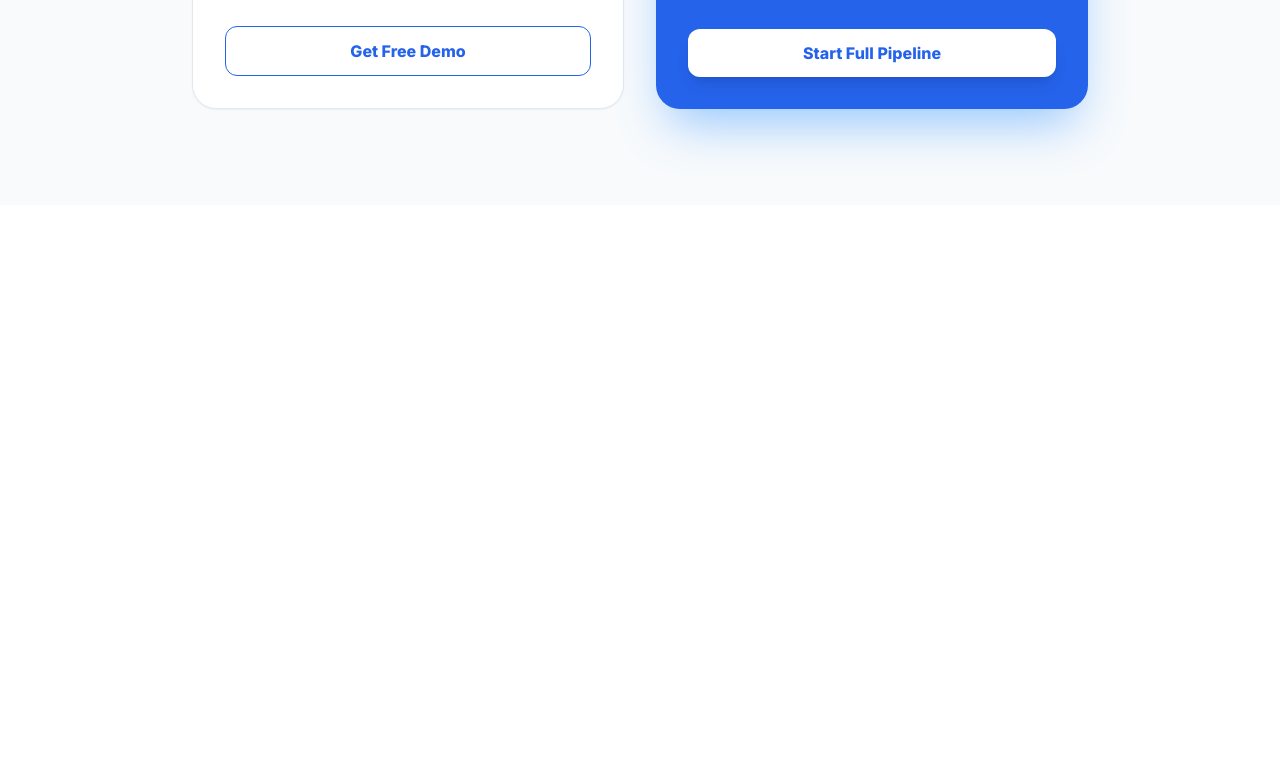
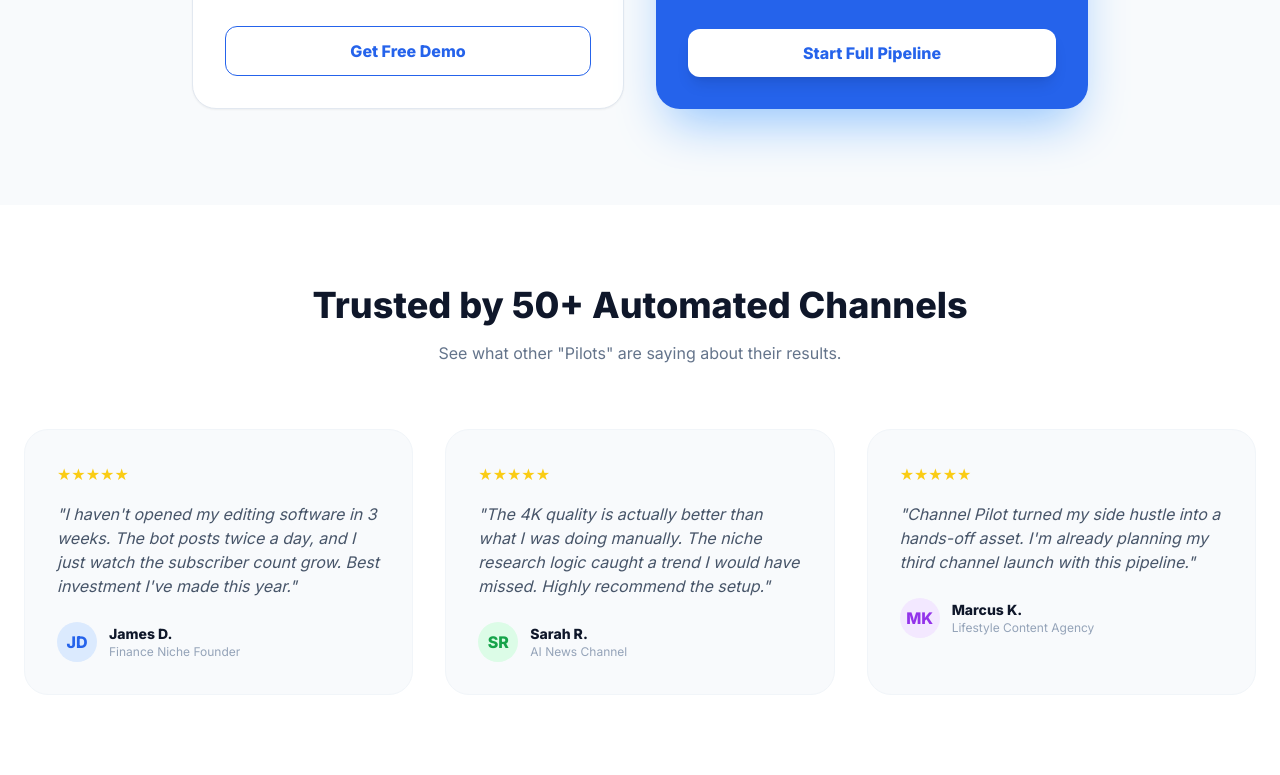
Before and after one commit to DIttoSensei/channel_pilot, a plain HTML site: page index.html in a window 1280 px wide. Shown: the part 1142-1917 px from the top of the page. Before the commit the page ends 1347 px from the top, so only its background shows below. Drawn offline with nearby package versions, Linux system fonts and the light colour scheme.

Commit message:
review section added

```diff
--- a/index.html
+++ b/index.html
@@ -36,10 +36,7 @@
                 <div class="w-8 h-8 bg-blue-600 rounded-lg flex items-center justify-center text-white font-bold">C</div>
                 <span class="text-xl font-extrabold tracking-tight text-slate-900">ChannelPilot</span>
             </div>
-            <div class="hidden md:flex gap-8 text-sm font-medium text-slate-600">
-                <a href="#how-it-works" class="hover:text-blue-600 transition">Process</a>
-                <a href="#pricing" class="hover:text-blue-600 transition">Pricing</a>
-            </div>
+
             <button onclick="openModal()" class="bg-blue-600 text-white px-5 py-2 rounded-full text-sm font-semibold hover:bg-blue-700 transition shadow-lg shadow-blue-200">
                 Get Started
             </button>
@@ -128,6 +125,59 @@
         </div>
     </div>
 
+    <section id="reviews" class="py-20 bg-white px-6">
+    <div class="max-w-7xl mx-auto">
+        <div class="text-center mb-16">
+            <h2 class="text-4xl font-bold mb-4">Trusted by 50+ Automated Channels</h2>
+            <p class="text-slate-500">See what other "Pilots" are saying about their results.</p>
+        </div>
+
+        <div class="grid md:grid-cols-3 gap-8">
+            <div class="p-8 rounded-3xl bg-slate-50 border border-slate-100 hover:shadow-lg transition">
+                <div class="flex text-yellow-400 mb-4">
+                    ★★★★★
+                </div>
+                <p class="text-slate-600 italic mb-6">"I haven't opened my editing software in 3 weeks. The bot posts twice a day, and I just watch the subscriber count grow. Best investment I've made this year."</p>
+                <div class="flex items-center gap-3">
+                    <div class="w-10 h-10 bg-blue-100 rounded-full flex items-center justify-center text-blue-600 font-bold">JD</div>
+                    <div>
+                        <h4 class="font-bold text-sm">James D.</h4>
+                        <p class="text-xs text-slate-400 text-nowrap">Finance Niche Founder</p>
+                    </div>
+                </div>
+            </div>
+
+            <div class="p-8 rounded-3xl bg-slate-50 border border-slate-100 hover:shadow-lg transition">
+                <div class="flex text-yellow-400 mb-4">
+                    ★★★★★
+                </div>
+                <p class="text-slate-600 italic mb-6">"The 4K quality is actually better than what I was doing manually. The niche research logic caught a trend I would have missed. Highly recommend the setup."</p>
+                <div class="flex items-center gap-3">
+                    <div class="w-10 h-10 bg-green-100 rounded-full flex items-center justify-center text-green-600 font-bold">SR</div>
+                    <div>
+                        <h4 class="font-bold text-sm">Sarah R.</h4>
+                        <p class="text-xs text-slate-400 text-nowrap">AI News Channel</p>
+                    </div>
+                </div>
+            </div>
+
+            <div class="p-8 rounded-3xl bg-slate-50 border border-slate-100 hover:shadow-lg transition">
+                <div class="flex text-yellow-400 mb-4">
+                    ★★★★★
+                </div>
+                <p class="text-slate-600 italic mb-6">"Channel Pilot turned my side hustle into a hands-off asset. I'm already planning my third channel launch with this pipeline."</p>
+                <div class="flex items-center gap-3">
+                    <div class="w-10 h-10 bg-purple-100 rounded-full flex items-center justify-center text-purple-600 font-bold">MK</div>
+                    <div>
+                        <h4 class="font-bold text-sm">Marcus K.</h4>
+                        <p class="text-xs text-slate-400 text-nowrap">Lifestyle Content Agency</p>
+                    </div>
+                </div>
+            </div>
+        </div>
+    </div>
+</section>
+
     <script>
         function openModal() {
             document.getElementById('faq-modal').classList.remove('hidden');
```
